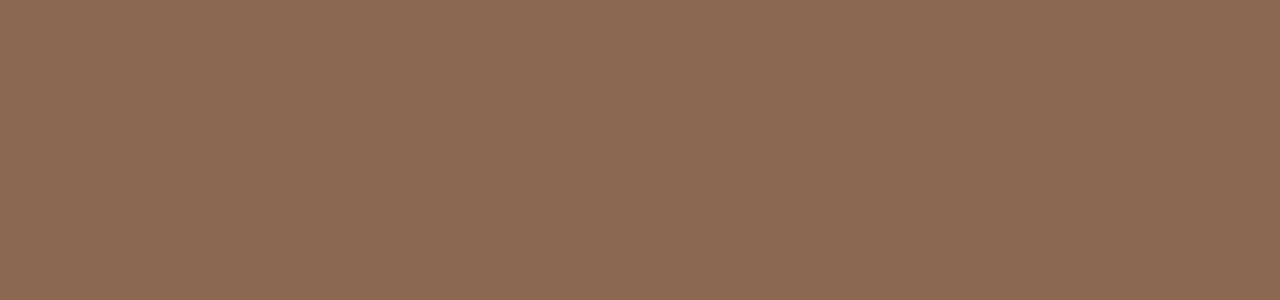
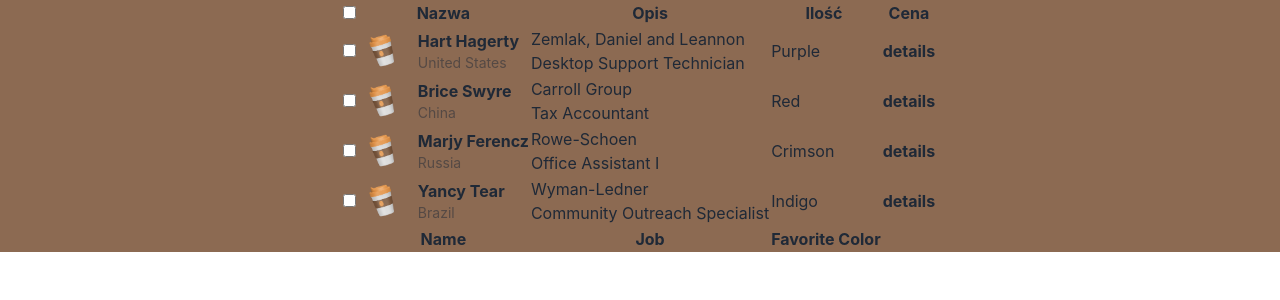
Before and after one commit to rave1/Illuminati-project, a React (Create React App) app in the folder frontend/: page /dashboard in a window 1280 px wide. Before the commit this address had no page. Shown: the top 300 px of the page. Built offline with nearby package versions, Linux system fonts and the light colour scheme.

Commit message:
wip: order dashboard

```diff
--- a/frontend/package.json
+++ b/frontend/package.json
@@ -39,6 +39,7 @@
     ]
   },
   "devDependencies": {
+    "daisyui": "^4.4.19",
     "eslint": "^8.53.0",
     "eslint-config-standard": "^17.1.0",
     "eslint-plugin-import": "^2.29.0",
--- a/frontend/src/App.js
+++ b/frontend/src/App.js
@@ -12,6 +12,7 @@
 import { AuthProvider } from './context/useAuth'
 import LoginForm from './components/LoginForm/LoginForm'
 import Dropdown from './components/Dropdown/Dropdown'
+import OrderTable from './components/DashboardPage/DashboardPage'
 
 function App () {
   return (
@@ -27,6 +28,7 @@
                 <Route path='contactus' element={<ContactUsPage />} />
                 <Route path='cart' element={<CartPage />} />
               </Route>
+              <Route path='/dashboard' element={<OrderTable/>}/>
               <Route path='/register' element={<RegisterForm />}/>
               <Route path='/login' element={<LoginForm />}/>
           </Routes>
--- /dev/null
+++ b/frontend/src/components/DashboardPage/DashboardPage.jsx
@@ -0,0 +1,159 @@
+import Cup from '../../images/Cup.png'
+import { useAuth } from '../../context/useAuth';
+const OrderTable = () => {
+    return (
+        <div className="w-screen flex flex-wrap gap-4 items-center justify-center">
+            <table className="table">
+                {/* head */}
+                <thead>
+                    <tr>
+                        <th>
+                            <label>
+                                <input type="checkbox" className="checkbox" />
+                            </label>
+                        </th>
+                        <th>Nazwa</th>
+                        <th>Opis</th>
+                        <th>Ilość </th>
+                        <th>Cena</th>
+                        <th></th>
+                    </tr>
+                </thead>
+                <tbody>
+                    {/* row 1 */}
+                    <tr>
+                        <th>
+                            <label>
+                                <input type="checkbox" className="checkbox" />
+                            </label>
+                        </th>
+                        <td>
+                            <div className="flex items-center gap-3">
+                                <div className="avatar">
+                                    <div className="mask mask-squircle w-12 h-12">
+                                        <img src={Cup} alt="Avatar Tailwind CSS Component" />
+                                    </div>
+                                </div>
+                                <div>
+                                    <div className="font-bold">Hart Hagerty</div>
+                                    <div className="text-sm opacity-50">United States</div>
+                                </div>
+                            </div>
+                        </td>
+                        <td>
+                            Zemlak, Daniel and Leannon
+                            <br />
+                            <span className="badge badge-ghost badge-sm">Desktop Support Technician</span>
+                        </td>
+                        <td>Purple</td>
+                        <th>
+                            <button className="btn btn-ghost btn-xs">details</button>
+                        </th>
+                    </tr>
+                    {/* row 2 */}
+                    <tr>
+                        <th>
+                            <label>
+                                <input type="checkbox" className="checkbox" />
+                            </label>
+                        </th>
+                        <td>
+                            <div className="flex items-center gap-3">
+                                <div className="avatar">
+                                    <div className="mask mask-squircle w-12 h-12">
+                                        <img src={Cup} alt="Avatar Tailwind CSS Component" />
+                                    </div>
+                                </div>
+                                <div>
+                                    <div className="font-bold">Brice Swyre</div>
+                                    <div className="text-sm opacity-50">China</div>
+                                </div>
+                            </div>
+                        </td>
+                        <td>
+                            Carroll Group
+                            <br />
+                            <span className="badge badge-ghost badge-sm">Tax Accountant</span>
+                        </td>
+                        <td>Red</td>
+                        <th>
+                            <button className="btn btn-ghost btn-xs">details</button>
+                        </th>
+                    </tr>
+                    {/* row 3 */}
+                    <tr>
+                        <th>
+                            <label>
+                                <input type="checkbox" className="checkbox" />
+                            </label>
+                        </th>
+                        <td>
+                            <div className="flex items-center gap-3">
+                                <div className="avatar">
+                                    <div className="mask mask-squircle w-12 h-12">
+                                        <img src={Cup} alt="Avatar Tailwind CSS Component" />
+                                    </div>
+                                </div>
+                                <div>
+                                    <div className="font-bold">Marjy Ferencz</div>
+                                    <div className="text-sm opacity-50">Russia</div>
+                                </div>
+                            </div>
+                        </td>
+                        <td>
+                            Rowe-Schoen
+                            <br />
+                            <span className="badge badge-ghost badge-sm">Office Assistant I</span>
+                        </td>
+                        <td>Crimson</td>
+                        <th>
+                            <button className="btn btn-ghost btn-xs">details</button>
+                        </th>
+                    </tr>
+                    {/* row 4 */}
+                    <tr>
+                        <th>
+                            <label>
+                                <input type="checkbox" className="checkbox" />
+                            </label>
+                        </th>
+                        <td>
+                            <div className="flex items-center gap-3">
+                                <div className="avatar">
+                                    <div className="mask mask-squircle w-12 h-12">
+                                        <img src={Cup} alt="Avatar Tailwind CSS Component" />
+                                    </div>
+                                </div>
+                                <div>
+                                    <div className="font-bold">Yancy Tear</div>
+                                    <div className="text-sm opacity-50">Brazil</div>
+                                </div>
+                            </div>
+                        </td>
+                        <td>
+                            Wyman-Ledner
+                            <br />
+                            <span className="badge badge-ghost badge-sm">Community Outreach Specialist</span>
+                        </td>
+                        <td>Indigo</td>
+                        <th>
+                            <button className="btn btn-ghost btn-xs">details</button>
+                        </th>
+                    </tr>
+                </tbody>
+                {/* foot */}
+                <tfoot>
+                    <tr>
+                        <th></th>
+                        <th>Name</th>
+                        <th>Job</th>
+                        <th>Favorite Color</th>
+                        <th></th>
+                    </tr>
+                </tfoot>
+
+            </table>
+        </div>
+    )
+}
+export default OrderTable;
--- /dev/null
+++ b/frontend/src/components/DashboardPage/RowComponent.jsx
@@ -0,0 +1,33 @@
+export const DashboardRow = (props) => {
+    return (
+        <tr>
+        <th>
+            <label>
+                <input type="checkbox" className="checkbox" />
+            </label>
+        </th>
+        <td>
+            <div className="flex items-center gap-3">
+                <div className="avatar">
+                    <div className="mask mask-squircle w-12 h-12">
+                        <img src={Cup} alt="Avatar Tailwind CSS Component" />
+                    </div>
+                </div>
+                <div>
+                    <div className="font-bold">Hart Hagerty</div>
+                    <div className="text-sm opacity-50">United States</div>
+                </div>
+            </div>
+        </td>
+        <td>
+            Zemlak, Daniel and Leannon
+            <br />
+            <span className="badge badge-ghost badge-sm">Desktop Support Technician</span>
+        </td>
+        <td>Purple</td>
+        <th>
+            <button className="btn btn-ghost btn-xs">details</button>
+        </th>
+    </tr>
+    )
+}
--- a/frontend/tailwind.config.js
+++ b/frontend/tailwind.config.js
@@ -4,5 +4,5 @@
   theme: {
     extend: {},
   },
-  plugins: [],
+  plugins: [require("daisyui")],
 }
```
Also changed, not shown: 1 other file (tests, documents, lock files or other folders).
